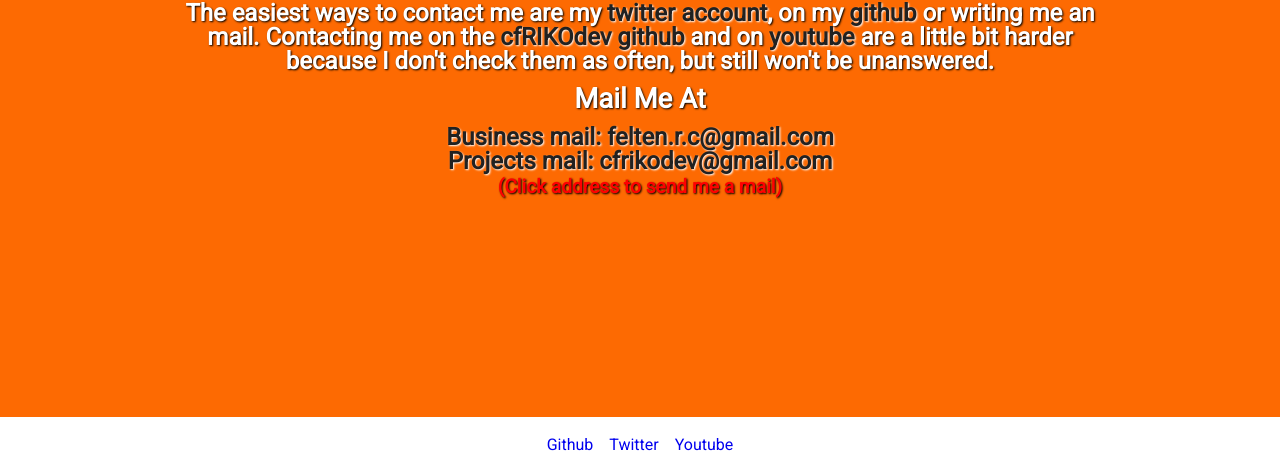
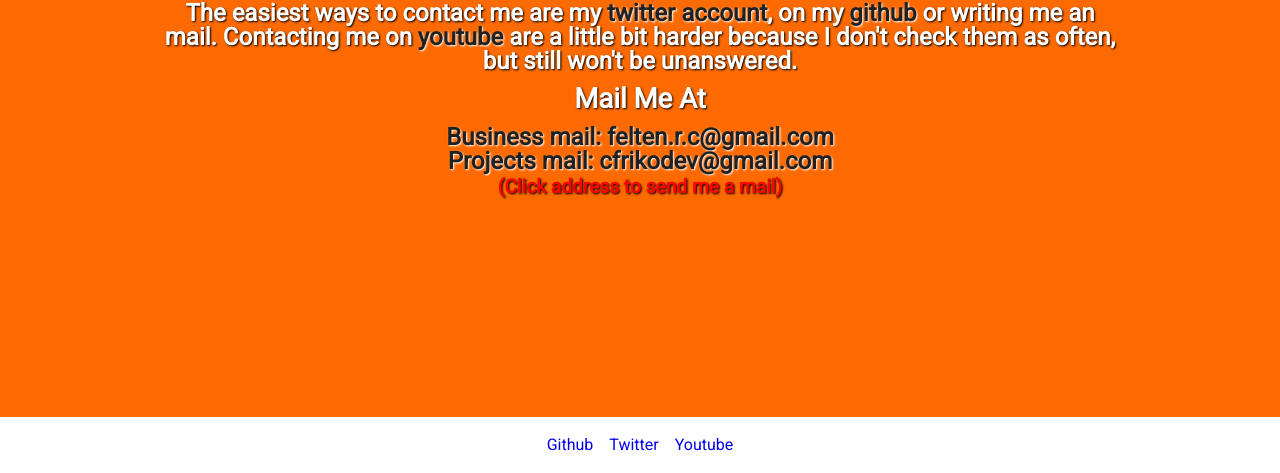
Before and after one commit to cfRIKO/website, a website: page public/contact.html in a window 1280 px wide. Shown: the part 327-800 px from the top of the page. Drawn offline with Linux system fonts and the light colour scheme.

Commit message:
Changed old text

```diff
--- a/public/contact.html
+++ b/public/contact.html
@@ -24,7 +24,7 @@
         How To
       </h2>
       <p class="paragraph">
-        The easiest ways to contact me are my <a href="https://twitter.com/RikoCf">twitter account</a>, on my <a href="https://github.com/cfRIKO">github</a> or writing me an mail. Contacting me on the <a href="https://github.com/cfRIKOdev">cfRIKOdev github</a> and on <a href="https://www.youtube.com/channel/UCnvYP-7lDp6S-xtShiR43sQ">youtube</a> are a little bit harder
+        The easiest ways to contact me are my <a href="https://twitter.com/RikoCf">twitter account</a>, on my <a href="https://github.com/cfRIKO">github</a> or writing me an mail. Contacting me on <a href="https://www.youtube.com/channel/UCnvYP-7lDp6S-xtShiR43sQ">youtube</a> are a little bit harder
         because I don't check them as often, but still won't be unanswered.
       </p>
       <h3 class="h3_title">
```
